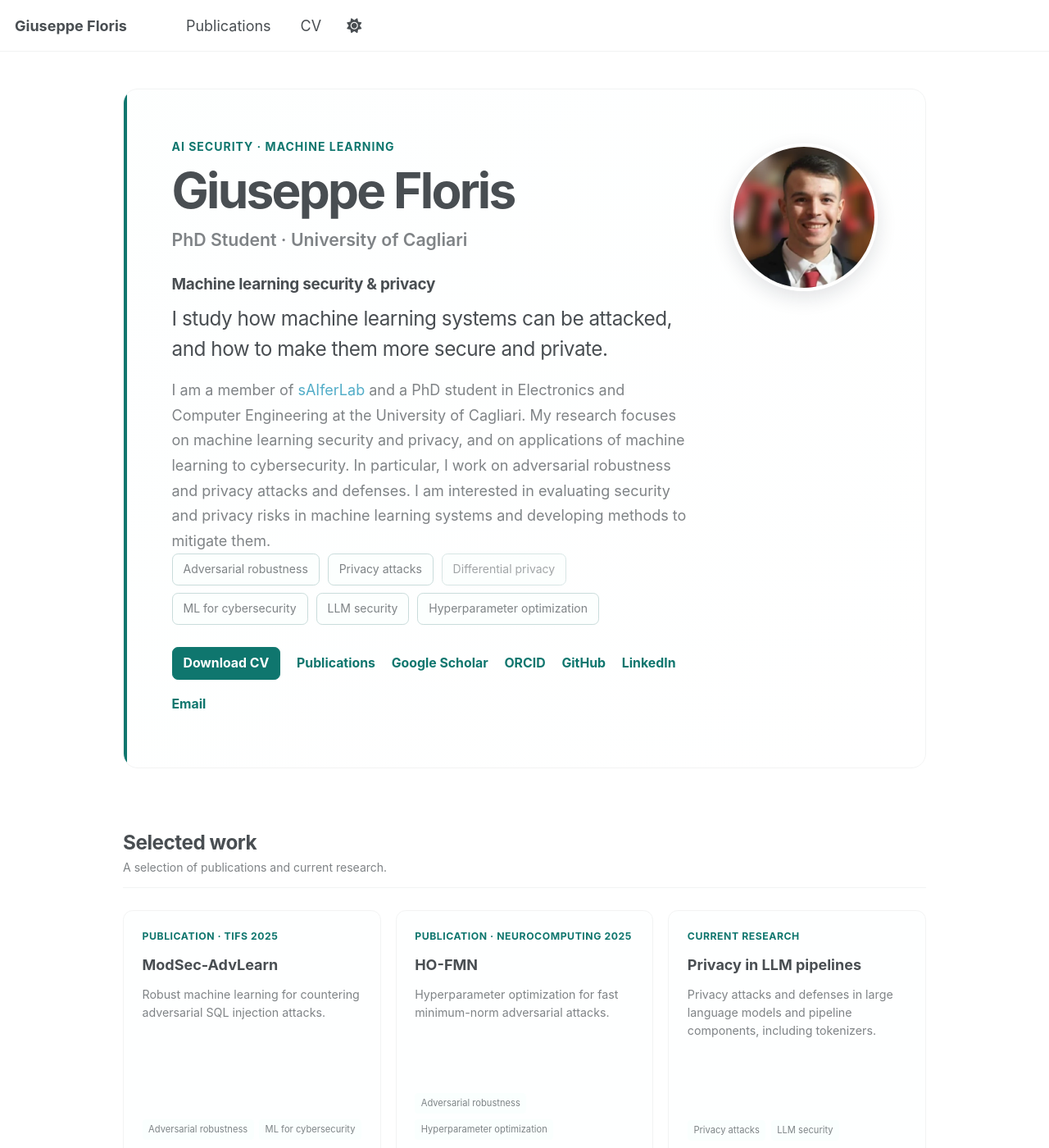
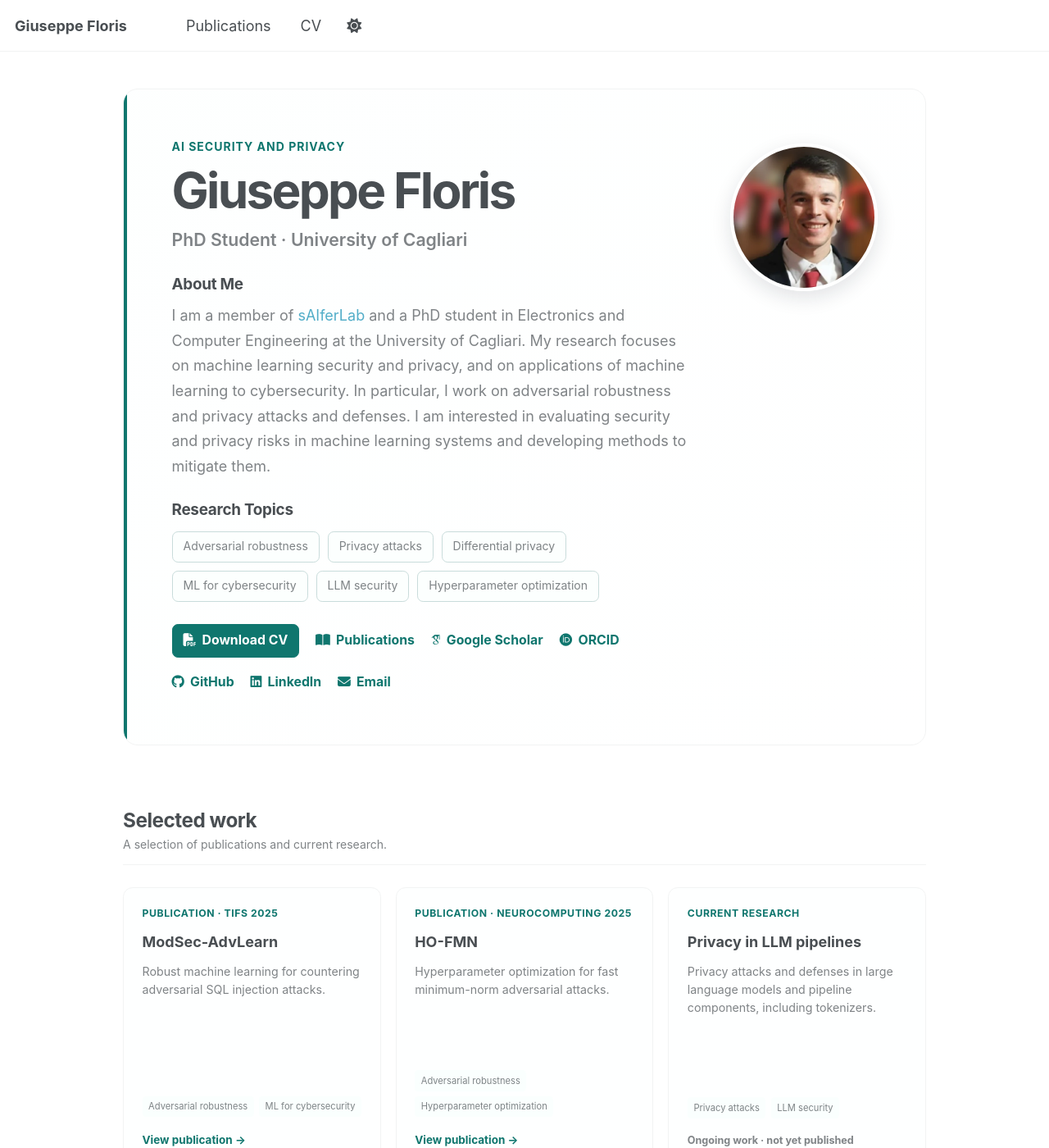
Before and after one commit to giuseppefloris/giuseppefloris.github.io, a Jekyll site: the page built from _pages/about.md, in a window 1280 px wide and 1400 px high. Shown: the whole window at 82% size. Built offline with Jekyll 4.4.1, drawn with Linux system fonts in a browser that asks for light colours; some web fonts are replaced.

Commit message:
Restore profile labels and icons and enable differential privacy filter

```diff
--- a/_pages/about.md
+++ b/_pages/about.md
@@ -12,28 +12,28 @@ redirect_from:
 
 <header class="profile-intro">
   <div>
-    <p class="profile-eyebrow">AI security · Machine learning</p>
+    <p class="profile-eyebrow">AI security and privacy</p>
     <h1>Giuseppe Floris</h1>
     <p class="profile-role">PhD Student · University of Cagliari</p>
-    <h2 class="profile-about-heading">Machine learning security &amp; privacy</h2>
-    <p class="profile-lead">I study how machine learning systems can be attacked, and how to make them more secure and private.</p>
+    <h2 class="profile-about-heading">About Me</h2>
     <p class="profile-summary">I am a member of <a href="https://www.saiferlab.ai/people/giuseppefloris">sAIferLab</a> and a PhD student in Electronics and Computer Engineering at the University of Cagliari. My research focuses on machine learning security and privacy, and on applications of machine learning to cybersecurity. In particular, I work on adversarial robustness and privacy attacks and defenses. I am interested in evaluating security and privacy risks in machine learning systems and developing methods to mitigate them.</p>
-    <ul class="profile-tags profile-tags--intro" aria-label="Research topics">
+    <h2 id="research-topics-heading" class="profile-topics-heading">Research Topics</h2>
+    <ul class="profile-tags" aria-labelledby="research-topics-heading">
       <li><button class="research-topic" type="button" data-topic="adversarial-robustness" aria-pressed="false" aria-controls="selected-work-grid">Adversarial robustness</button></li>
       <li><button class="research-topic" type="button" data-topic="privacy-attacks" aria-pressed="false" aria-controls="selected-work-grid">Privacy attacks</button></li>
-      <li><span class="research-topic research-topic--static">Differential privacy</span></li>
+      <li><button class="research-topic" type="button" data-topic="differential-privacy" aria-pressed="false" aria-controls="selected-work-grid">Differential privacy</button></li>
       <li><button class="research-topic" type="button" data-topic="ml-cybersecurity" aria-pressed="false" aria-controls="selected-work-grid">ML for cybersecurity</button></li>
       <li><button class="research-topic" type="button" data-topic="llm-security" aria-pressed="false" aria-controls="selected-work-grid">LLM security</button></li>
       <li><button class="research-topic" type="button" data-topic="hyperparameter-optimization" aria-pressed="false" aria-controls="selected-work-grid">Hyperparameter optimization</button></li>
     </ul>
     <nav class="profile-links" aria-label="Profile links">
-      <a class="profile-link--primary" href="/files/cv-giuseppe-floris.pdf">Download CV</a>
-      <a href="/publications/">Publications</a>
-      <a href="{{ site.author.googlescholar }}">Google Scholar</a>
-      <a href="{{ site.author.orcid }}">ORCID</a>
-      <a href="https://github.com/{{ site.author.github }}">GitHub</a>
-      <a href="https://www.linkedin.com/in/{{ site.author.linkedin }}/">LinkedIn</a>
-      <a href="mailto:{{ site.author.email }}">Email</a>
+      <a class="profile-link--primary" href="/files/cv-giuseppe-floris.pdf"><i class="fas fa-file-pdf" aria-hidden="true"></i> Download CV</a>
+      <a href="/publications/"><i class="fas fa-book-open" aria-hidden="true"></i> Publications</a>
+      <a href="{{ site.author.googlescholar }}"><i class="ai ai-google-scholar" aria-hidden="true"></i> Google Scholar</a>
+      <a href="{{ site.author.orcid }}"><i class="ai ai-orcid" aria-hidden="true"></i> ORCID</a>
+      <a href="https://github.com/{{ site.author.github }}"><i class="fab fa-github" aria-hidden="true"></i> GitHub</a>
+      <a href="https://www.linkedin.com/in/{{ site.author.linkedin }}/"><i class="fab fa-linkedin" aria-hidden="true"></i> LinkedIn</a>
+      <a href="mailto:{{ site.author.email }}"><i class="fas fa-envelope" aria-hidden="true"></i> Email</a>
     </nav>
   </div>
   <img class="profile-photo" src="/images/profile.webp" width="180" height="180" alt="Portrait of Giuseppe Floris" decoding="async" fetchpriority="high">
@@ -71,7 +71,7 @@ redirect_from:
       <a class="work-card__action" href="/publication/2025-ho-fmn">View publication <span aria-hidden="true">→</span></a>
     </article>
 
-    <article class="work-card" data-topics="privacy-attacks llm-security" data-featured="true">
+    <article class="work-card" data-topics="privacy-attacks differential-privacy llm-security" data-featured="true">
       <p class="work-card__type">Current research</p>
       <h3>Privacy in LLM pipelines</h3>
       <p>Privacy attacks and defenses in large language models and pipeline components, including tokenizers.</p>
--- a/_sass/layout/_portfolio.scss
+++ b/_sass/layout/_portfolio.scss
@@ -87,6 +87,15 @@
   letter-spacing: -0.015em;
 }
 
+.profile-intro .profile-topics-heading {
+  margin: 1.5rem 0 0.75rem;
+  padding: 0;
+  border-bottom: 0;
+  color: var(--global-text-color);
+  font-size: 1.05rem;
+  letter-spacing: -0.015em;
+}
+
 .profile-summary {
   max-width: 44rem;
   margin: 0 !important;
@@ -126,6 +135,8 @@
 
 .profile-links a {
   display: inline-flex;
+  align-items: center;
+  gap: 0.4rem;
   align-items: center;
   min-height: 2rem;
   color: var(--portfolio-accent) !important;
```
